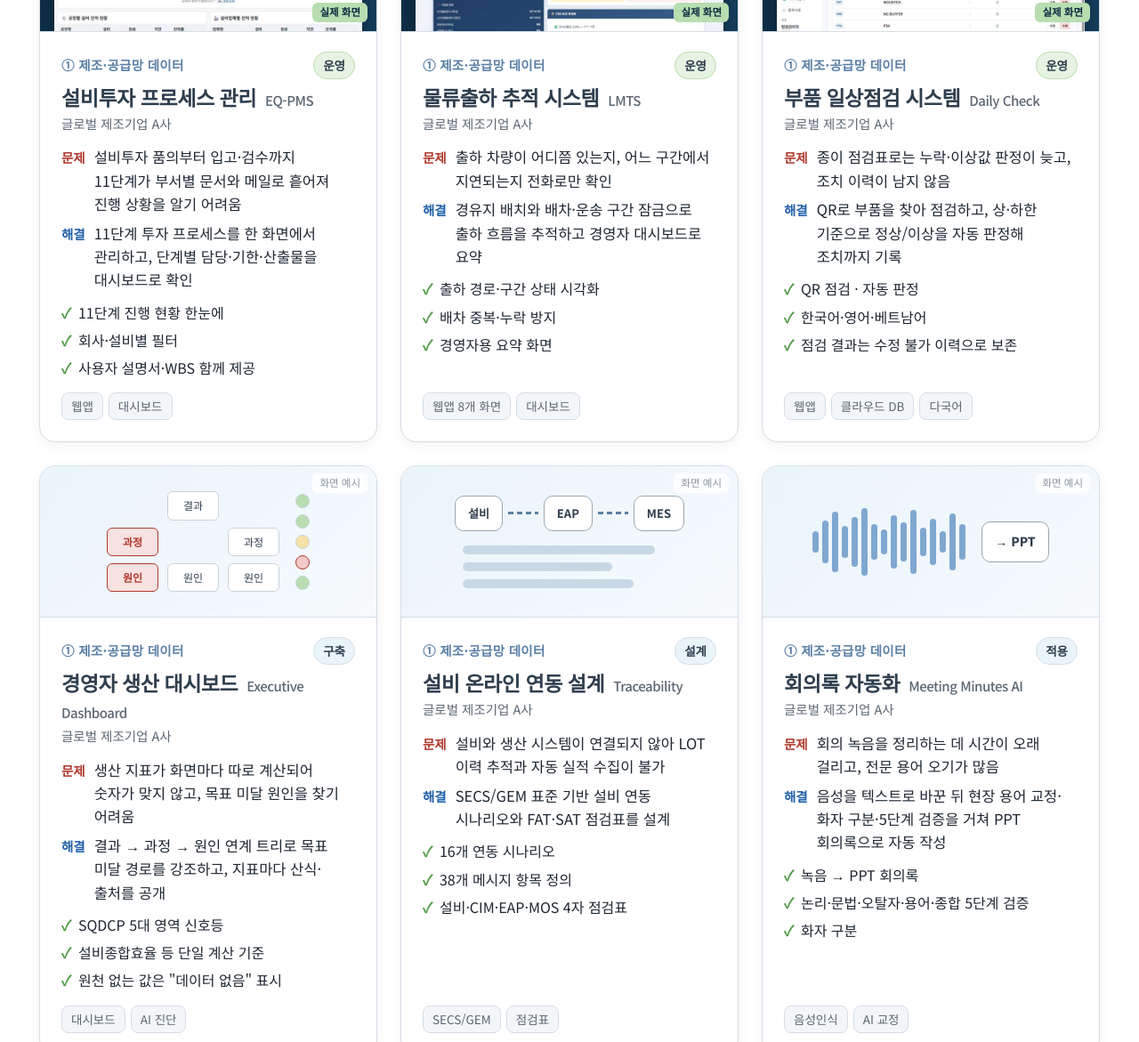
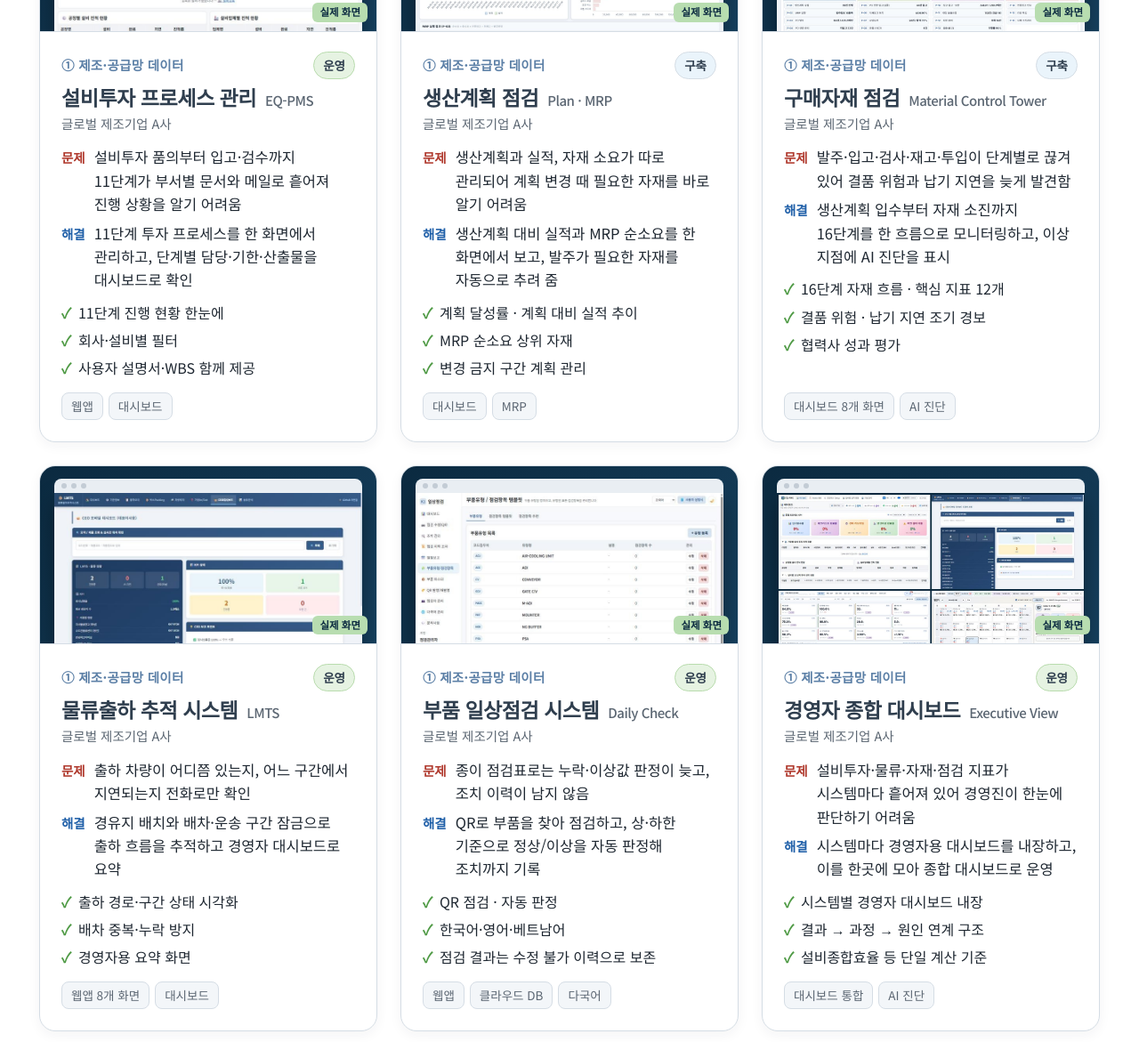
Before and after one commit to kangsh8880/k1ff-web, a plain HTML site: page lab.html in a window 1280 px wide. Shown: the part 1211-2382 px from the top of the page at 89% size. Drawn offline with Linux system fonts and the light colour scheme.

Commit message:
Add files via upload

```diff
--- a/lab.html
+++ b/lab.html
@@ -11,7 +11,7 @@
 <link rel="preconnect" href="https://fonts.googleapis.com">
 <link rel="preconnect" href="https://fonts.gstatic.com" crossorigin>
 <link href="https://fonts.googleapis.com/css2?family=Noto+Sans+KR:wght@400;500;700;800&display=swap" rel="stylesheet">
-<link rel="stylesheet" href="css/style.css?v=20261117b">
+<link rel="stylesheet" href="css/style.css?v=20261117c">
 </head>
 <body class="pg-lab">
 <header class="site-header">
@@ -28,7 +28,7 @@
   <p class="lead">제조 현장의 문제를 직접 정의하고 시스템으로 풀어 온 기록입니다. 데이터와 시스템을 아는 시각이 K1FF 사실조사의 바탕이 됩니다.</p>
 </div></section>
 <section class="lab-stats"><div class="wrap"><div class="stat-grid reveal">
-  <div><b>13<small>개</small></b><span>직접 설계·구현한 시스템</span></div>
+  <div><b>15<small>개</small></b><span>직접 설계·구현한 시스템</span></div>
   <div><b>4<small>분야</small></b><span>제조 · 업무 · 생활 · 해외</span></div>
   <div><b>5<small>개 언어</small></b><span>한·영·베·중·일 다국어 경험</span></div>
   <div><b>1<small>명</small></b><span>현장 전문가가 기획부터 운영까지</span></div>
@@ -42,6 +42,16 @@
 <h3>설비투자 프로세스 관리 <small>EQ-PMS</small></h3><span class="lab-who">글로벌 제조기업 A사</span>
 <dl><dt>문제</dt><dd>설비투자 품의부터 입고·검수까지 11단계가 부서별 문서와 메일로 흩어져 진행 상황을 알기 어려움</dd><dt>해결</dt><dd>11단계 투자 프로세스를 한 화면에서 관리하고, 단계별 담당·기한·산출물을 대시보드로 확인</dd></dl>
 <ul class="lab-e"><li>11단계 진행 현황 한눈에</li><li>회사·설비별 필터</li><li>사용자 설명서·WBS 함께 제공</li></ul><div class="lab-t"><span>웹앱</span><span>대시보드</span></div></div></article>
+<article class="lab-card reveal" data-g="mfg"><button class="shot shot-d" data-src="assets/img/lab/plan.jpg" aria-label="생산계획 점검 실제 화면 크게 보기"><span class="bar"><i></i><i></i><i></i></span><img src="assets/img/lab/plan.jpg" alt="생산계획 점검 실제 화면" loading="lazy"><em>실제 화면</em></button>
+<div class="lab-body"><div class="lab-top"><p class="lab-g">① 제조·공급망 데이터</p><span class="lab-st st-구축">구축</span></div>
+<h3>생산계획 점검 <small>Plan · MRP</small></h3><span class="lab-who">글로벌 제조기업 A사</span>
+<dl><dt>문제</dt><dd>생산계획과 실적, 자재 소요가 따로 관리되어 계획 변경 때 필요한 자재를 바로 알기 어려움</dd><dt>해결</dt><dd>생산계획 대비 실적과 MRP 순소요를 한 화면에서 보고, 발주가 필요한 자재를 자동으로 추려 줌</dd></dl>
+<ul class="lab-e"><li>계획 달성률 · 계획 대비 실적 추이</li><li>MRP 순소요 상위 자재</li><li>변경 금지 구간 계획 관리</li></ul><div class="lab-t"><span>대시보드</span><span>MRP</span></div></div></article>
+<article class="lab-card reveal" data-g="mfg"><button class="shot shot-d" data-src="assets/img/lab/procure.jpg" aria-label="구매자재 점검 실제 화면 크게 보기"><span class="bar"><i></i><i></i><i></i></span><img src="assets/img/lab/procure.jpg" alt="구매자재 점검 실제 화면" loading="lazy"><em>실제 화면</em></button>
+<div class="lab-body"><div class="lab-top"><p class="lab-g">① 제조·공급망 데이터</p><span class="lab-st st-구축">구축</span></div>
+<h3>구매자재 점검 <small>Material Control Tower</small></h3><span class="lab-who">글로벌 제조기업 A사</span>
+<dl><dt>문제</dt><dd>발주·입고·검사·재고·투입이 단계별로 끊겨 있어 결품 위험과 납기 지연을 늦게 발견함</dd><dt>해결</dt><dd>생산계획 입수부터 자재 소진까지 16단계를 한 흐름으로 모니터링하고, 이상 지점에 AI 진단을 표시</dd></dl>
+<ul class="lab-e"><li>16단계 자재 흐름 · 핵심 지표 12개</li><li>결품 위험 · 납기 지연 조기 경보</li><li>협력사 성과 평가</li></ul><div class="lab-t"><span>대시보드 8개 화면</span><span>AI 진단</span></div></div></article>
 <article class="lab-card reveal" data-g="mfg"><button class="shot shot-d" data-src="assets/img/lab/lmts.jpg" aria-label="물류출하 추적 시스템 실제 화면 크게 보기"><span class="bar"><i></i><i></i><i></i></span><img src="assets/img/lab/lmts.jpg" alt="물류출하 추적 시스템 실제 화면" loading="lazy"><em>실제 화면</em></button>
 <div class="lab-body"><div class="lab-top"><p class="lab-g">① 제조·공급망 데이터</p><span class="lab-st st-운영">운영</span></div>
 <h3>물류출하 추적 시스템 <small>LMTS</small></h3><span class="lab-who">글로벌 제조기업 A사</span>
@@ -52,11 +62,11 @@
 <h3>부품 일상점검 시스템 <small>Daily Check</small></h3><span class="lab-who">글로벌 제조기업 A사</span>
 <dl><dt>문제</dt><dd>종이 점검표로는 누락·이상값 판정이 늦고, 조치 이력이 남지 않음</dd><dt>해결</dt><dd>QR로 부품을 찾아 점검하고, 상·하한 기준으로 정상/이상을 자동 판정해 조치까지 기록</dd></dl>
 <ul class="lab-e"><li>QR 점검 · 자동 판정</li><li>한국어·영어·베트남어</li><li>점검 결과는 수정 불가 이력으로 보존</li></ul><div class="lab-t"><span>웹앱</span><span>클라우드 DB</span><span>다국어</span></div></div></article>
-<article class="lab-card reveal" data-g="mfg"><div class="mock m-tree" aria-hidden="true"><div class="mk-tree"><i class="t0">결과</i><i class="t1 bad">과정</i><i class="t1">과정</i><i class="t2 bad">원인</i><i class="t2">원인</i><i class="t2">원인</i></div><div class="mk-sig"><u class="g"></u><u class="g"></u><u class="y"></u><u class="r"></u><u class="g"></u></div></div>
-<div class="lab-body"><div class="lab-top"><p class="lab-g">① 제조·공급망 데이터</p><span class="lab-st st-구축">구축</span></div>
-<h3>경영자 생산 대시보드 <small>Executive Dashboard</small></h3><span class="lab-who">글로벌 제조기업 A사</span>
-<dl><dt>문제</dt><dd>생산 지표가 화면마다 따로 계산되어 숫자가 맞지 않고, 목표 미달 원인을 찾기 어려움</dd><dt>해결</dt><dd>결과 → 과정 → 원인 연계 트리로 목표 미달 경로를 강조하고, 지표마다 산식·출처를 공개</dd></dl>
-<ul class="lab-e"><li>SQDCP 5대 영역 신호등</li><li>설비종합효율 등 단일 계산 기준</li><li>원천 없는 값은 &quot;데이터 없음&quot; 표시</li></ul><div class="lab-t"><span>대시보드</span><span>AI 진단</span></div></div></article>
+<article class="lab-card reveal" data-g="mfg"><button class="shot shot-d" data-src="assets/img/lab/exec.jpg" aria-label="경영자 종합 대시보드 실제 화면 크게 보기"><span class="bar"><i></i><i></i><i></i></span><img src="assets/img/lab/exec.jpg" alt="경영자 종합 대시보드 실제 화면" loading="lazy"><em>실제 화면</em></button>
+<div class="lab-body"><div class="lab-top"><p class="lab-g">① 제조·공급망 데이터</p><span class="lab-st st-운영">운영</span></div>
+<h3>경영자 종합 대시보드 <small>Executive View</small></h3><span class="lab-who">글로벌 제조기업 A사</span>
+<dl><dt>문제</dt><dd>설비투자·물류·자재·점검 지표가 시스템마다 흩어져 있어 경영진이 한눈에 판단하기 어려움</dd><dt>해결</dt><dd>시스템마다 경영자용 대시보드를 내장하고, 이를 한곳에 모아 종합 대시보드로 운영</dd></dl>
+<ul class="lab-e"><li>시스템별 경영자 대시보드 내장</li><li>결과 → 과정 → 원인 연계 구조</li><li>설비종합효율 등 단일 계산 기준</li></ul><div class="lab-t"><span>대시보드 통합</span><span>AI 진단</span></div></div></article>
 <article class="lab-card reveal" data-g="mfg"><div class="mock m-link" aria-hidden="true"><div class="mk-link"><i>설비</i><em></em><i>EAP</i><em></em><i>MES</i></div><div class="mk-rows"><b style="width:90%"></b><b style="width:70%"></b><b style="width:80%"></b></div></div>
 <div class="lab-body"><div class="lab-top"><p class="lab-g">① 제조·공급망 데이터</p><span class="lab-st st-설계">설계</span></div>
 <h3>설비 온라인 연동 설계 <small>Traceability</small></h3><span class="lab-who">글로벌 제조기업 A사</span>
@@ -148,7 +158,7 @@
     <p class="abbr">SCM: Supply Chain Management(공급망관리) · MES: Manufacturing Execution System(제조실행시스템) · GS1: Global Standards One(국제 표준 식별코드 기구)</p>
   </div>
 </footer>
-<script src="js/lab.js?v=20261117b"></script>
-<script src="js/main.js?v=20261117b"></script>
+<script src="js/lab.js?v=20261117c"></script>
+<script src="js/main.js?v=20261117c"></script>
 </body>
 </html>
```
Also changed, not shown: 404.html (+2 -2 lines), about.html (+2 -2 lines), contact.html (+2 -2 lines), index.html (+5 -5 lines), privacy.html (+2 -2 lines), services.html (+2 -2 lines), assets/img/lab/exec.jpg (added), assets/img/lab/plan.jpg (added), assets/img/lab/procure.jpg (added).
